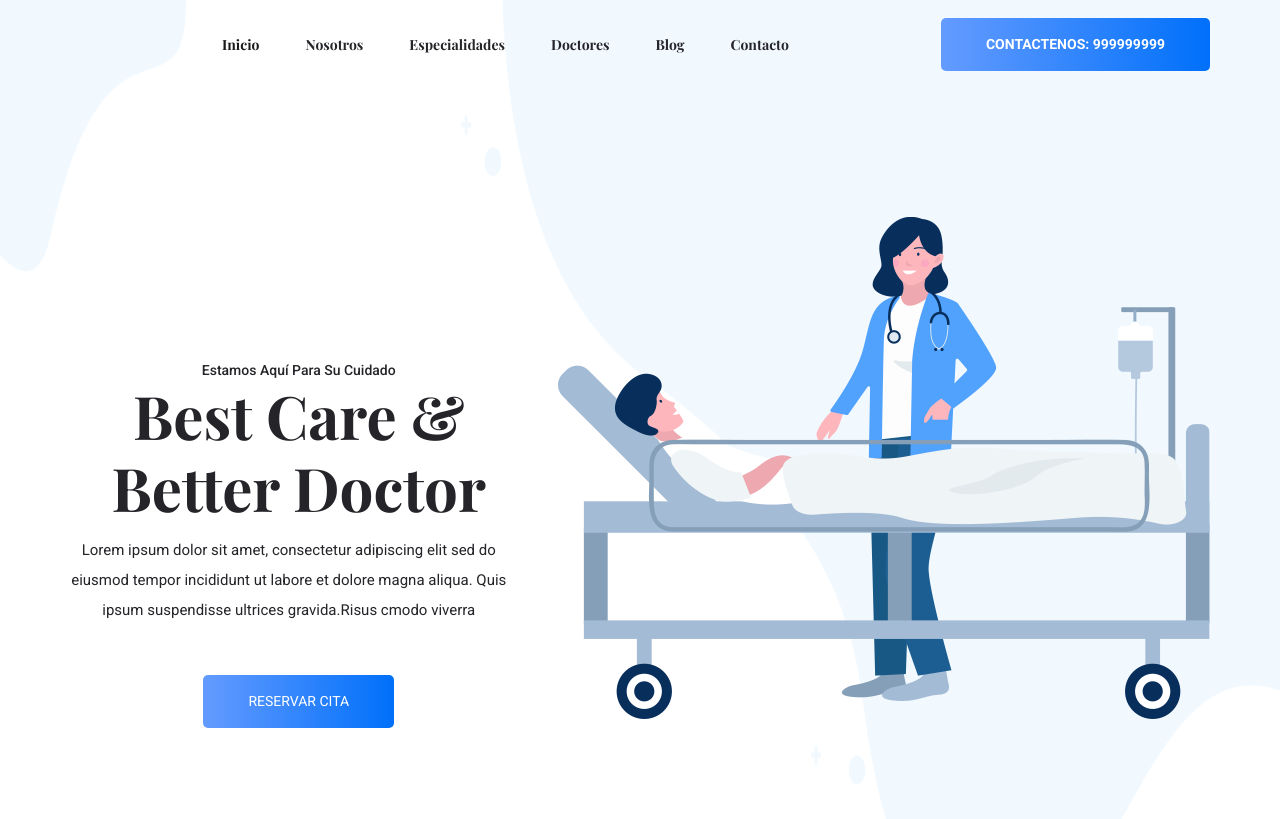
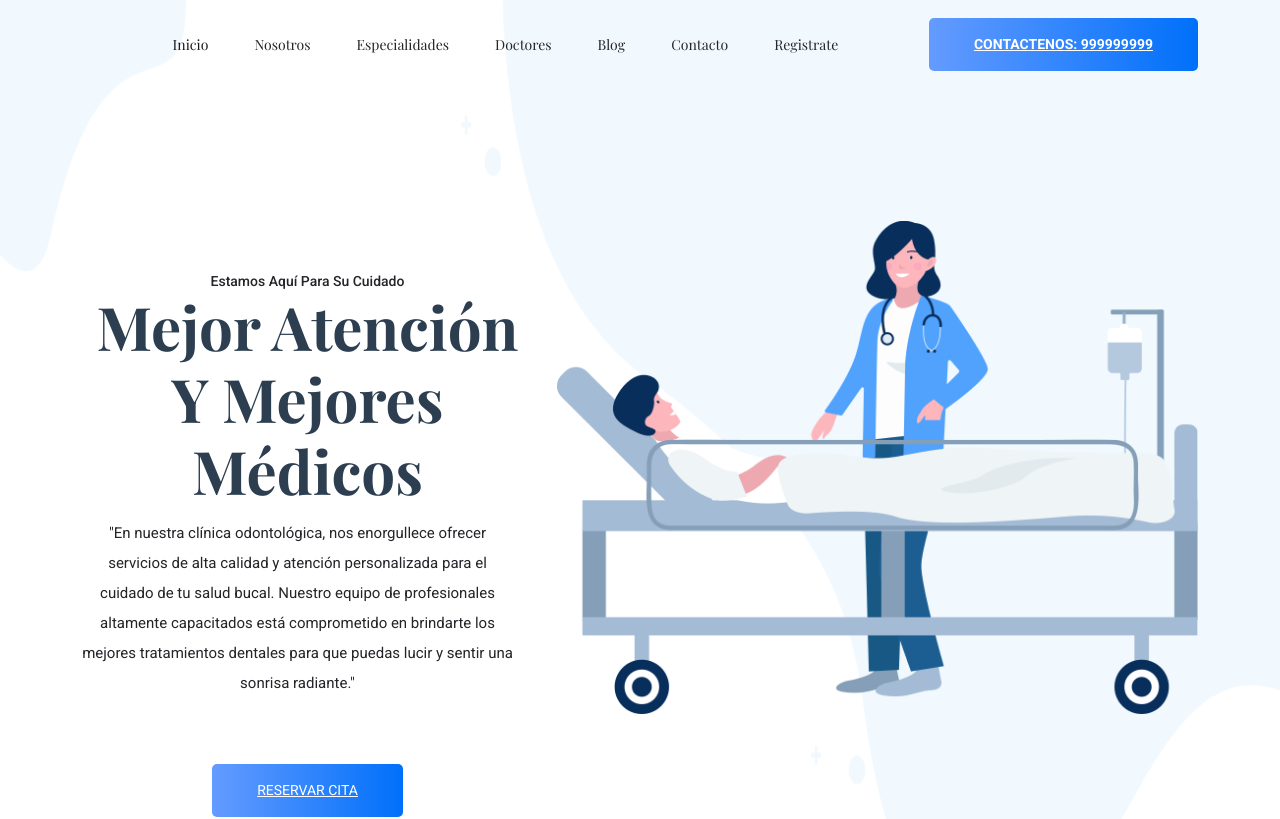
Before and after one commit to Williamsxx/dentito, a Vue app: page / in a window 1280 px wide. Shown: the top 819 px of the page. Built offline with nearby package versions, Linux system fonts and the light colour scheme.

Commit message:
cambioss

```diff
--- a/src/views/Main.vue
+++ b/src/views/Main.vue
@@ -52,6 +52,11 @@
                                 <li class="nav-item">
                                     <a class="nav-link" >Contacto</a>
                                 </li>
+                                <router-link :to="{ name: 'loginn' }" style="text-decoration: none;font-weight: normal;">
+                                <li class="nav-item">
+                                    <a class="nav-link" >Registrate</a>
+                                </li>
+                            </router-link>
                             </ul>
                         </div>
                         <a class="btn_2 d-none d-lg-block" href="#">Contactenos: 999999999</a>
@@ -70,12 +75,11 @@
                     <div class="banner_text">
                         <div class="banner_text_iner">
                             <h5>Estamos Aquí Para Su Cuidado</h5>
-                            <h1>Best Care &
-                                Better Doctor</h1>
-                            <p>Lorem ipsum dolor sit amet, consectetur adipiscing
-                                elit sed do eiusmod tempor incididunt ut labore et dolore
-                                magna aliqua. Quis ipsum suspendisse ultrices gravida.Risus cmodo viverra </p>
+                            <h1>Mejor Atención y Mejores Médicos</h1>
+                            <p>"En nuestra clínica odontológica, nos enorgullece ofrecer servicios de alta calidad y atención personalizada para el cuidado de tu salud bucal. Nuestro equipo de profesionales altamente capacitados está comprometido en brindarte los mejores tratamientos dentales para que puedas lucir y sentir una sonrisa radiante."</p>
+                            <router-link :to="{ name: 'loginn' }" style="text-decoration: none;font-weight: normal;">
                             <a href="#" class="btn_2">Reservar Cita</a>
+                            </router-link>
 
                         </div>
                     </div>
```
Also changed, not shown: src/main.js (+5 -5 lines).
